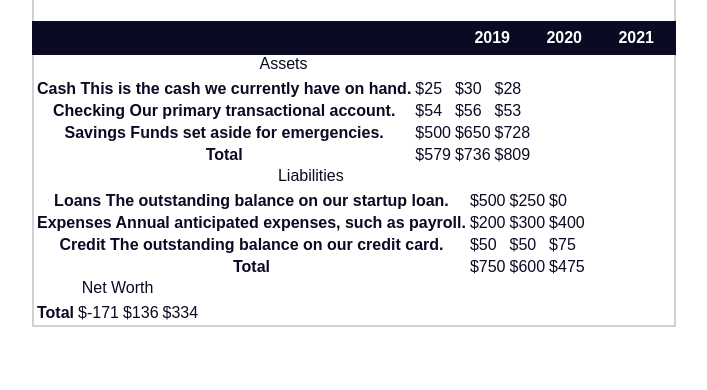
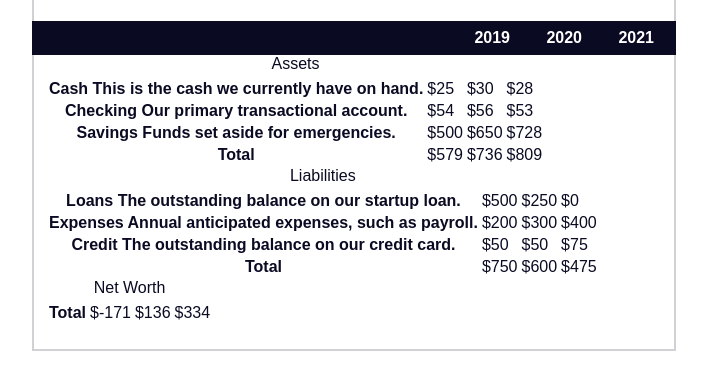
Before and after one commit to reubengermain12/Balance_Sheet, a plain HTML site: page index.html in a window 1280 px wide. Shown: the part 106-496 px from the top of the page, without its empty margins (286-993 px from the left). Drawn offline with Linux system fonts and the light colour scheme.

Commit message:
styled table-wrap class

```diff
--- a/styles.css
+++ b/styles.css
@@ -55,3 +55,6 @@ section {
   width: 4.5rem;
   text-align: right;
 }
+.table-wrap {
+  padding: 0 0.75rem 1.5rem 0.75rem;
+}
```
